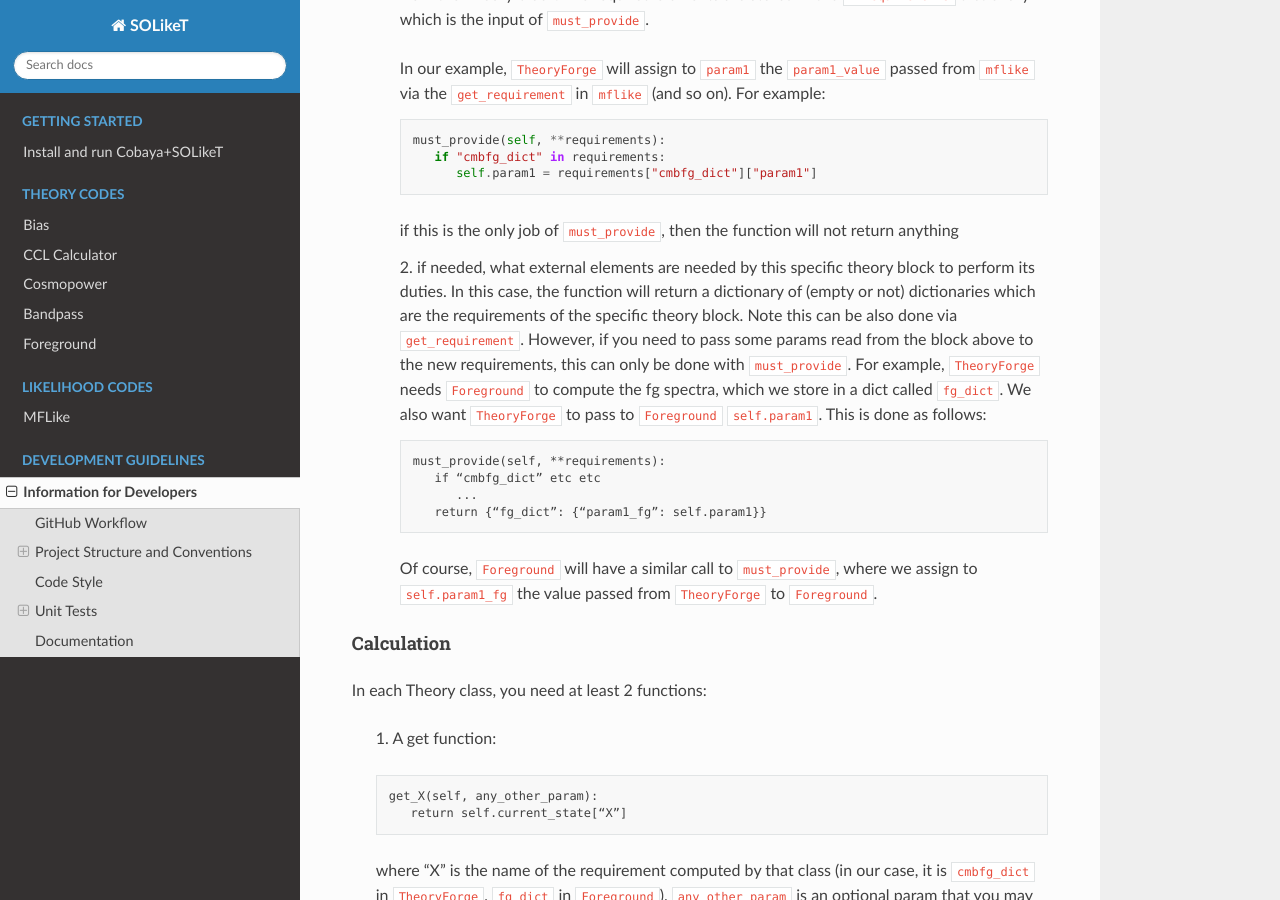
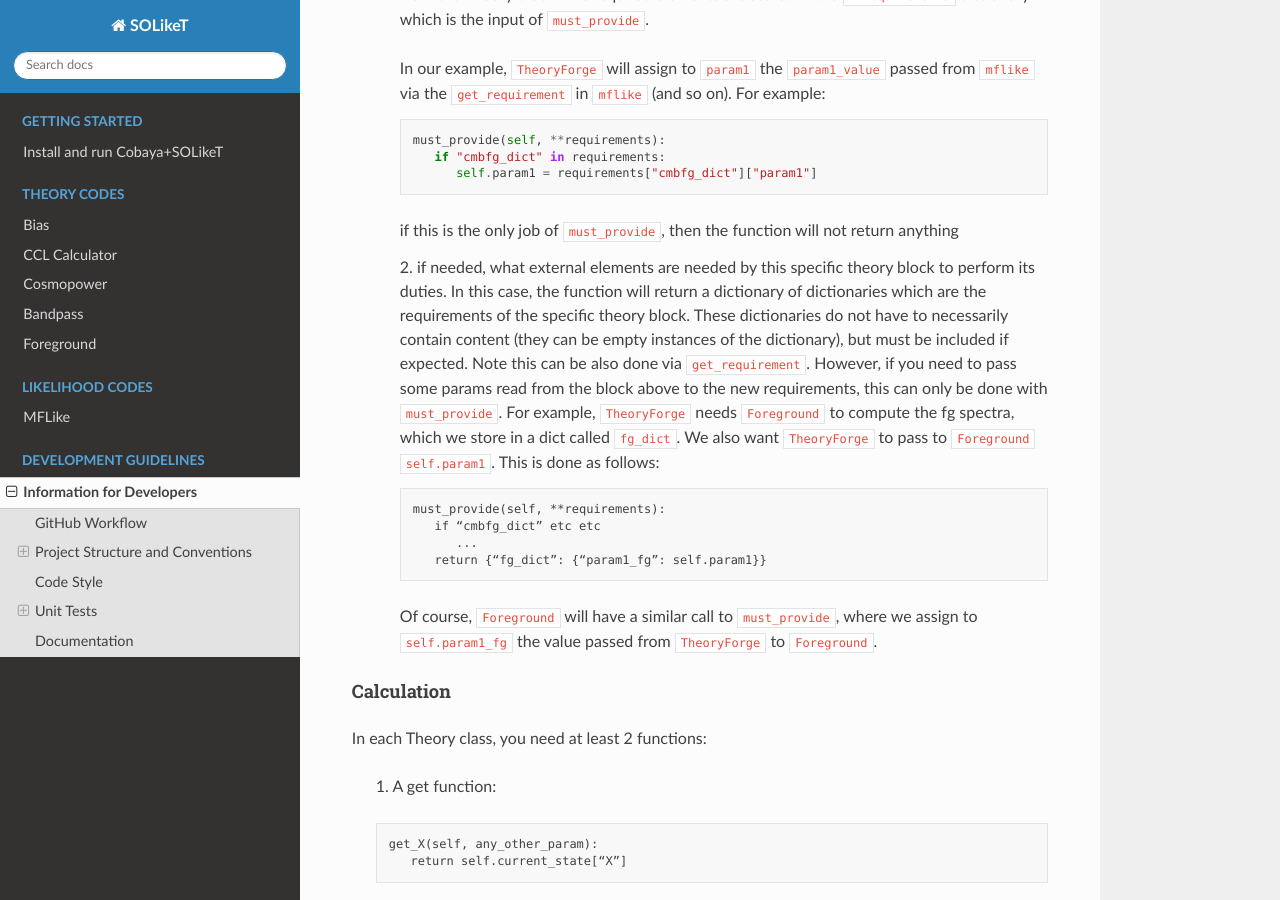
Before and after one commit to simonsobs/SOLikeT, a Sphinx documentation site: the page built from docs/developers.rst, in a window 1280 px wide and 900 px high, scrolled down 3085 px. Built offline with Sphinx 7.4.7 and the Read the Docs theme 2.0.0, drawn with Linux system fonts in a browser that asks for light colours; pages that are not in the unit, such as notebooks, are missing from menus.

Commit message:
Update docs/developers.rst
Co-authored-by: reneehlozek <renee.hlozek@gmail.com>

```diff
--- a/docs/developers.rst
+++ b/docs/developers.rst
@@ -101,7 +101,7 @@ If this happens, then the external Theory block (in this example, ``TheoryForge`
 
    if this is the only job of ``must_provide``, then the function will not return anything
 
-   2. if needed, what external elements are needed by this specific theory block to perform its duties. In this case, the function will return a dictionary of (empty or not) dictionaries which are the requirements of the specific theory block. Note this can be also done via ``get_requirement``. However, if you need to pass some params read from the block above to the new requirements, this can only be done with ``must_provide``. For example, ``TheoryForge`` needs ``Foreground`` to compute the fg spectra, which we store in a dict called ``fg_dict``. We also want ``TheoryForge`` to pass to ``Foreground`` ``self.param1``. This is done as follows:
+   2. if needed, what external elements are needed by this specific theory block to perform its duties. In this case, the function will return a dictionary of dictionaries which are the requirements of the specific theory block. These dictionaries do not have to necessarily contain content (they can be empty instances of the dictionary), but must be included if expected. Note this can be also done via ``get_requirement``. However, if you need to pass some params read from the block above to the new requirements, this can only be done with ``must_provide``. For example, ``TheoryForge`` needs ``Foreground`` to compute the fg spectra, which we store in a dict called ``fg_dict``. We also want ``TheoryForge`` to pass to ``Foreground`` ``self.param1``. This is done as follows:
    ::
 
       must_provide(self, **requirements):
```
